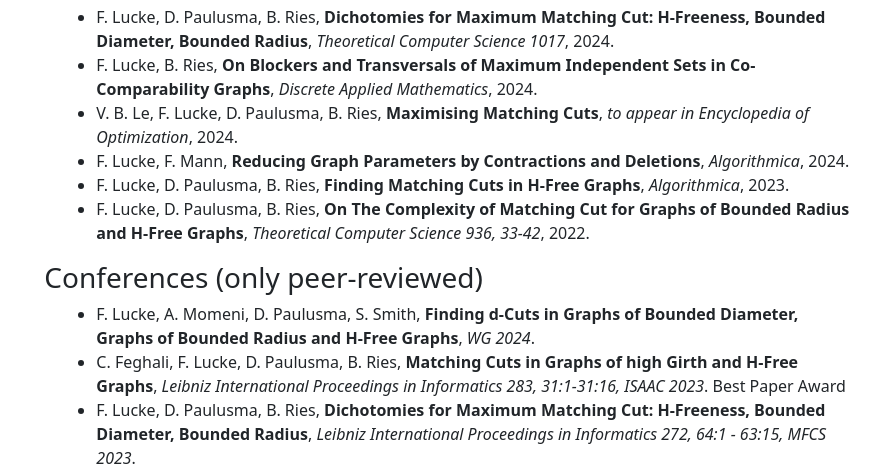
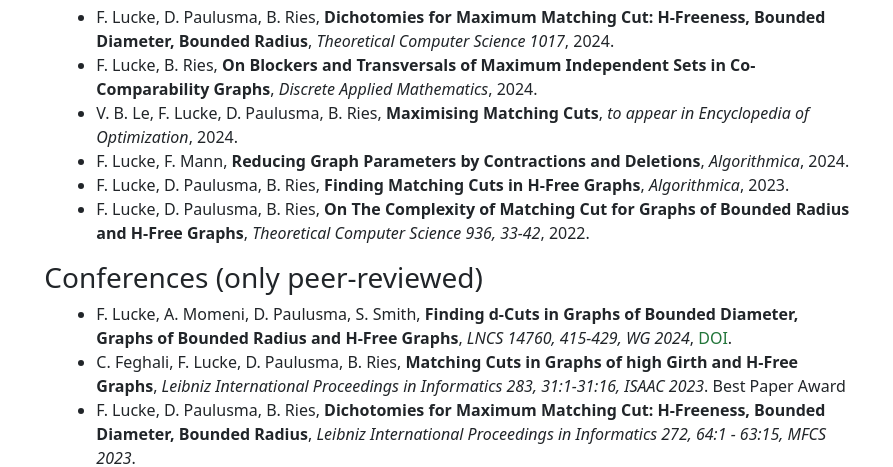
Before and after one commit to felicialucke/felicialucke.github.io, a plain HTML site: page publications.html in a window 1280 px wide. Shown: the part 313-780 px from the top of the page, without its empty margins (193-1086 px from the left). Drawn offline with nearby package versions, Linux system fonts and the light colour scheme.

Commit message:
add DOI WG 24

```diff
--- a/publications.html
+++ b/publications.html
@@ -62,8 +62,7 @@
 			<h3> Conferences (only peer-reviewed) </h3>
 			<ul>
 				<li> F. Lucke, A. Momeni, D. Paulusma, S. Smith, <b>Finding d-Cuts in Graphs of Bounded Diameter,
-						Graphs of Bounded Radius and H-Free Graphs</b>, <i>WG
-						2024</i>. </li>
+						Graphs of Bounded Radius and H-Free Graphs</b>, <i> LNCS 14760, 415-429, WG	2024</i>, <a href ="https://doi.org/10.1007/978-3-031-75409-8_29">DOI</a>. </li>
 				<li> C. Feghali, F. Lucke, D. Paulusma, B. Ries, <b>Matching Cuts in Graphs of high Girth and H-Free
 						Graphs</b>, <i>Leibniz International Proceedings in Informatics 283,
 			31:1-31:16, ISAAC 2023</i>. Best Paper Award </li>
```
